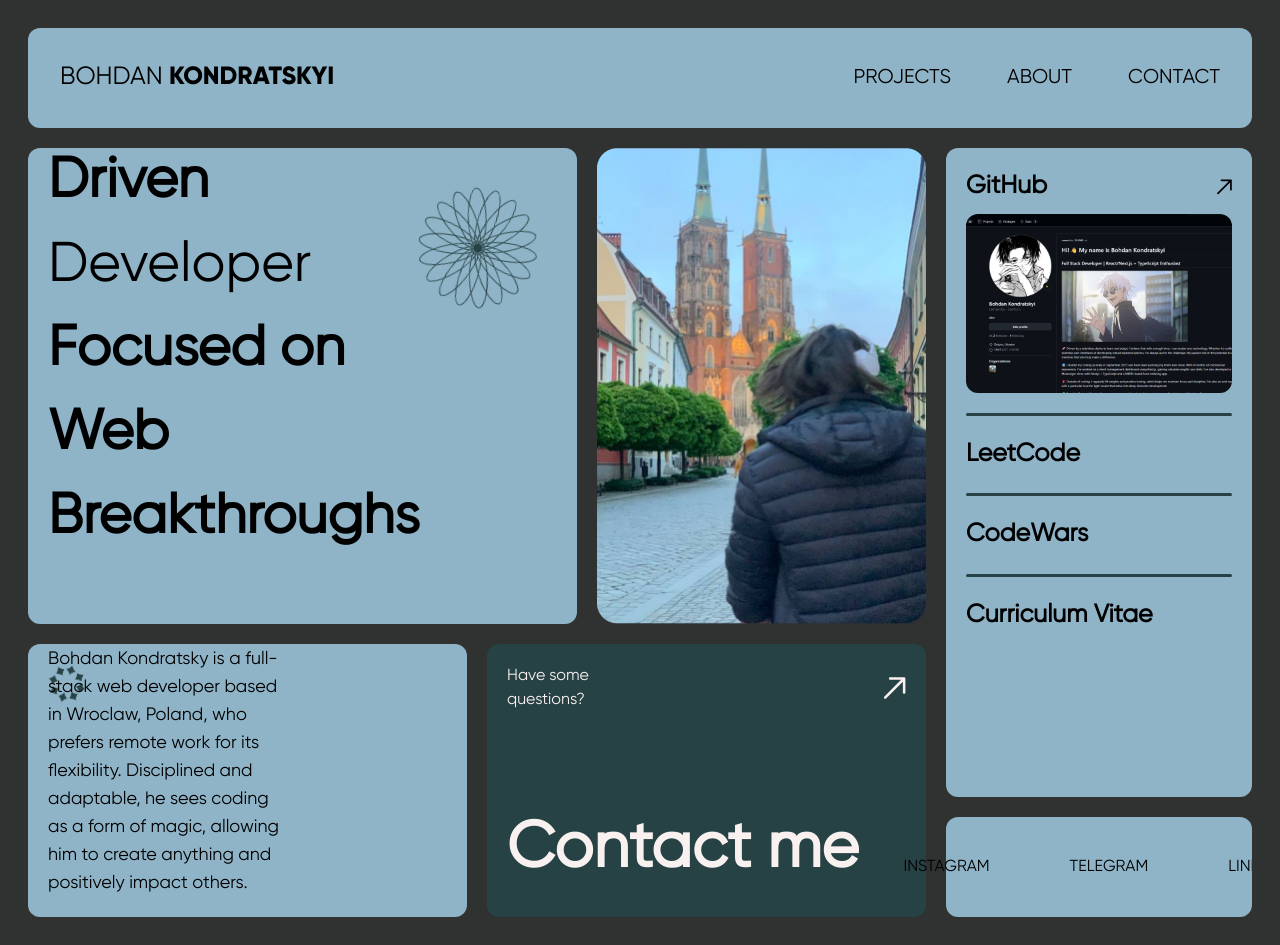
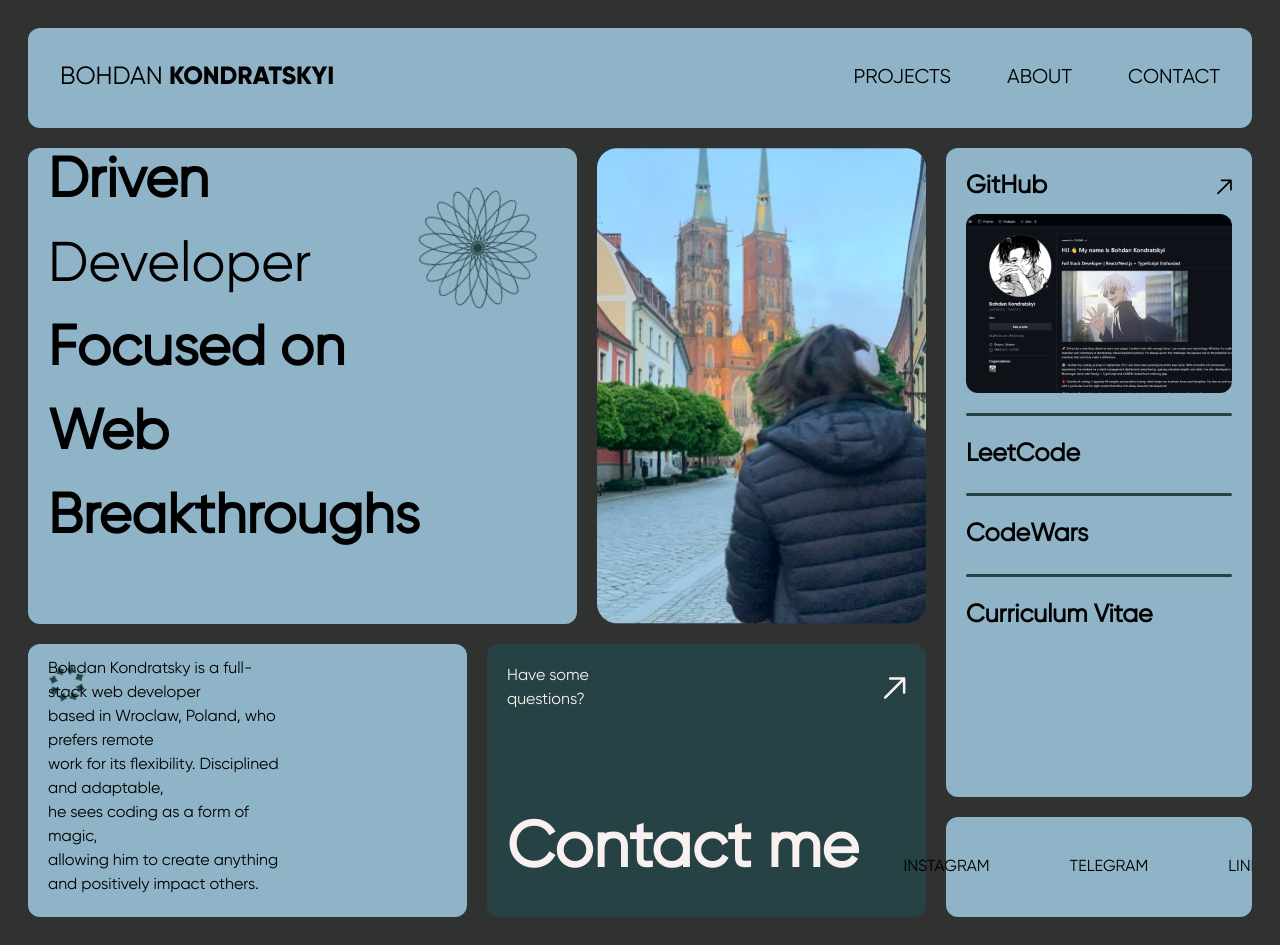
Before and after one commit to cementix/bohdan-kondratskyi-portfolio, a Next.js app: page / in a window 1280 px wide. Built offline with nearby package versions, Linux system fonts and the light colour scheme.

Commit message:
second block animated

```diff
--- a/app/HomeBlocks.tsx
+++ b/app/HomeBlocks.tsx
@@ -96,15 +96,59 @@ const HomeBlocks = () => {
                 width={38}
                 height={38}
                 alt=""
-                className="animate-spin-medium"
+                className={`transition-opacity duration-700 delay-[300ms] ease-out ${
+                  isBlockVisible ? "opacity-100" : "opacity-0"
+                } animate-spin-medium`}
               />
-              <p className="bottom-5 absolute w-[55%] text-lg">
-                Bohdan Kondratsky is a full-stack web developer based in
-                Wroclaw, Poland, who prefers remote work for its flexibility.
-                Disciplined and adaptable, he sees coding as a form of magic,
-                allowing him to create anything and positively impact others.
+              <p className="bottom-5 absolute w-[55%] text-md">
+                <span
+                  className={`block transition-all duration-500 delay-[800ms] ${
+                    isBlockVisible
+                      ? "opacity-100 translate-y-0"
+                      : "opacity-0 translate-y-4"
+                  }`}
+                >
+                  Bohdan Kondratsky is a full-stack web developer
+                </span>
+                <span
+                  className={`block transition-all duration-500 delay-[900ms] ${
+                    isBlockVisible
+                      ? "opacity-100 translate-y-0"
+                      : "opacity-0 translate-y-4"
+                  }`}
+                >
+                  based in Wroclaw, Poland, who prefers remote
+                </span>
+                <span
+                  className={`block transition-all duration-500 delay-[1000ms] ${
+                    isBlockVisible
+                      ? "opacity-100 translate-y-0"
+                      : "opacity-0 translate-y-4"
+                  }`}
+                >
+                  work for its flexibility. Disciplined and adaptable,
+                </span>
+                <span
+                  className={`block transition-all duration-500 delay-[1100ms] ${
+                    isBlockVisible
+                      ? "opacity-100 translate-y-0"
+                      : "opacity-0 translate-y-4"
+                  }`}
+                >
+                  he sees coding as a form of magic,
+                </span>
+                <span
+                  className={`block transition-all duration-500 delay-[1200ms] ${
+                    isBlockVisible
+                      ? "opacity-100 translate-y-0"
+                      : "opacity-0 translate-y-4"
+                  }`}
+                >
+                  allowing him to create anything and positively impact others.
+                </span>
               </p>
             </div>
+
             <div
               className={`${secondaryBlock} w-full h-full mr-5 text-[#F9F1F0] p-5 relative cursor-pointer transition-transform duration-700 ease-out ${
                 isBlockVisible
```
